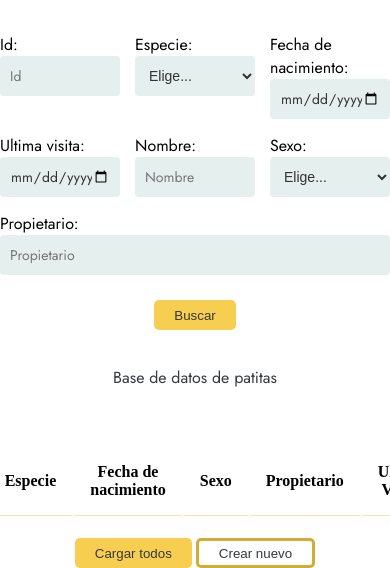
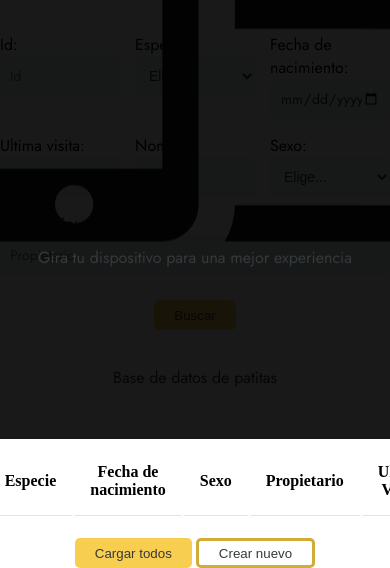
Before and after one commit to julia-martynovych/clinica-app, a website: page main.html in a window 390 px wide. Shown: the part 405-973 px from the top of the page. Drawn offline with Linux system fonts and the light colour scheme; a web font is replaced by a local one.

Commit message:
change orientation on mobile, html y css

```diff
--- a/main.html
+++ b/main.html
@@ -158,7 +158,12 @@
                     </section>
                 </div>
             </div>
-
+            <div id="orientationMessage" class="orientation-warning">
+                <div class="content">
+                    <img src="./src/img/rotate-smartphone.png" alt="Rotar dispositivo">
+                    <p>Gira tu dispositivo para una mejor experiencia</p>
+                </div>
+            </div>
     </main>
     <script src="./main.js"></script>
 </body>
--- a/style.css
+++ b/style.css
@@ -269,3 +269,31 @@ height: 20px;
     text-decoration: none;
     cursor: pointer;
 }
+
+
+.orientation-warning {
+    display: none;
+    position: fixed;
+    top: 0;
+    left: 0;
+    width: 100%;
+    height: 100%;
+    background-color: rgba(0, 0, 0, 0.9);
+    z-index: 9999;
+    text-align: center;
+}
+
+.orientation-warning .content {
+    position: absolute;
+    top: 50%;
+    left: 50%;
+    transform: translate(-50%, -50%);
+    color: white;
+}
+
+/* Mostrar solo en modo vertical y dispositivos móviles */
+@media (orientation: portrait) and (max-width: 768px) {
+    .orientation-warning {
+        display: block;
+    }
+}
```
Also changed, not shown: src/img/rotate-smartphone.png (added).
